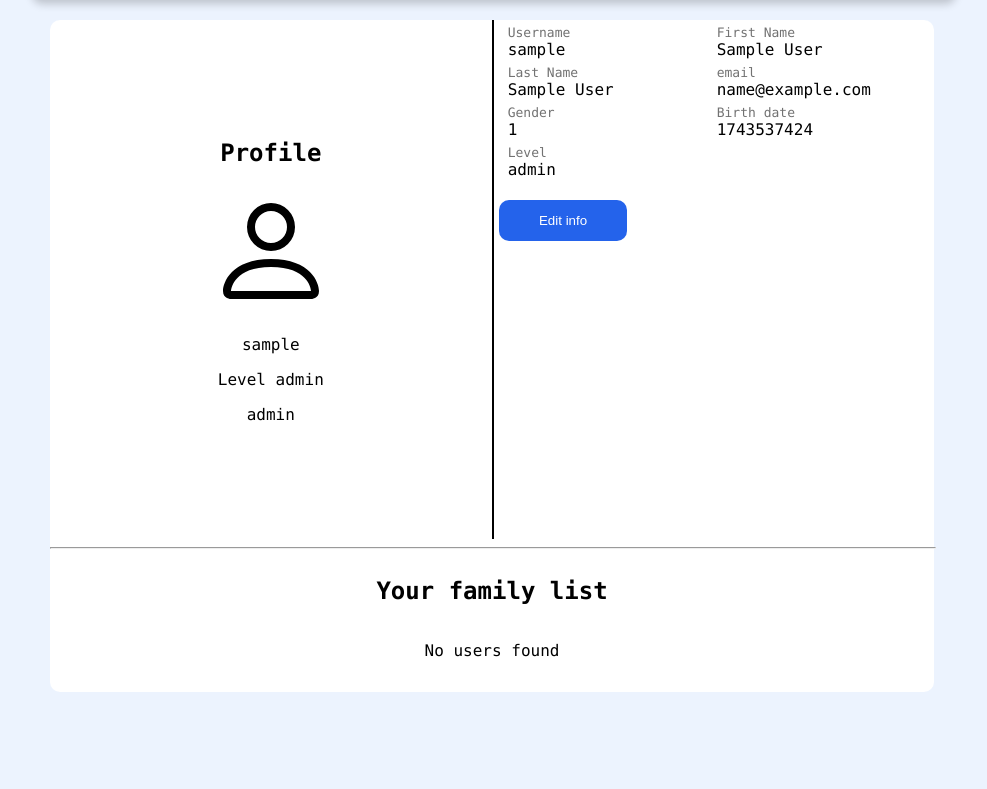
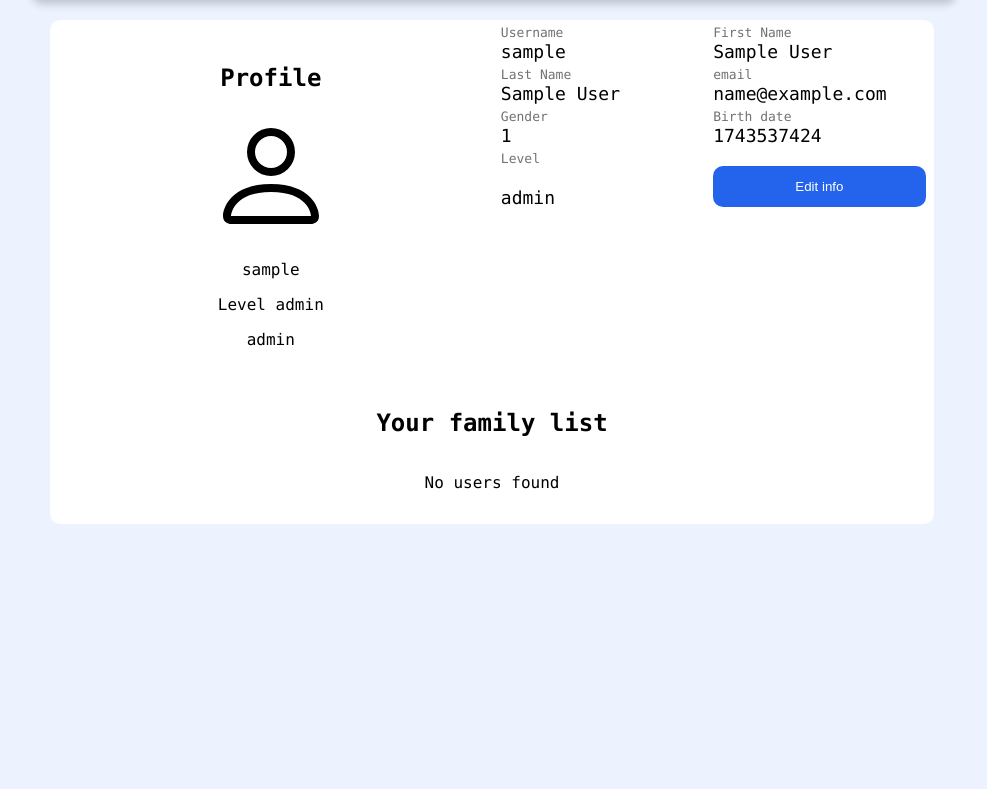
Before and after one commit to FelipeZani/Projet-DevWeb-IOT, a Flask app: page /profile in a window 1280 px wide. Shown: the part 85-874 px from the top of the page, without its empty margins (148-1135 px from the left). Run offline with Flask 3, Linux system fonts and the light colour scheme; the visitor is signed in with stand-in values (Sample User, id 1).

Commit message:
solving chrome compability issues

```diff
--- a/static/scripts/profile.js
+++ b/static/scripts/profile.js
@@ -6,6 +6,7 @@ function displayForm(button, index) {
 
     let formList = document.getElementsByClassName('change-info-form');
     let displayChanges = document.getElementsByClassName('display-changes');
+    let formArray = Array.from(formList);
 
     if (!button || !displayChanges[index]) {
         console.error('Invalid button or display-changes element');
@@ -17,7 +18,6 @@ function displayForm(button, index) {
     button.classList.add('hide');
     displayChanges[index].classList.remove('hide');
 
-    let formArray = Array.from(formList);
 
     if (index === 1) {
         formArray.forEach(element => {
--- a/static/styles/base_layout.css
+++ b/static/styles/base_layout.css
@@ -5,7 +5,10 @@
     height: 300dvh;
   }
 
-  body:has(input[type=checkbox]:checked) {
+  body:has(input[type=checkbox]:checked),
+  body:has(#signUpFrmBtn:focus),
+  body:has(#logInFrmBtn:focus)
+  {
     overflow-y: hidden;
   }
 
@@ -14,6 +17,7 @@
     border: none;
     color: white;
     cursor: pointer;
+    border-radius: 10px;
 
   }
 
--- a/static/styles/profile.css
+++ b/static/styles/profile.css
@@ -28,12 +28,17 @@
 .change-info-form input{
     height: 40px;
     max-width: 276.5px;
+    border: 0.2px solid gray;
+    margin-bottom: 2px;
+    background-color: #E8F0FE;
+
 }
 .change-info-form button{
     margin-top: 10px;
     height: 40px;
     max-width: 285px;
 }
+
 .red-btn{
     background-color: red;
 }
@@ -73,11 +78,6 @@
 
 }
 
-#user-info-container{
-    border-left-style: solid;
-    border-left-width: 2px;
-        padding-left: 5px;
-}
 #user-container{
     display: grid;
     grid-template-columns: 1fr 1fr;
@@ -85,7 +85,11 @@
     align-items: center;
 }
 #change-info-container{
+    display: grid;
+    grid-template-columns: 1fr 1fr;
+    align-items: end;
     width: 50%;
+    column-gap: 20px;
 }
 #user-banner{
     text-align: center;
@@ -102,12 +106,8 @@
     overflow: auto;
 }
 
-#separator-family-container{
-    width:100%;
-    grid-column: span 2;
-}
-.family-banner{
-    font-size: x-large;
+.family-banner, #user-info-container label {
+    font-size: large;
 }
 
 @media (max-width: 768px) {
--- a/templates/profile.html
+++ b/templates/profile.html
@@ -91,14 +91,15 @@
           <label>Level</label>
           <label>{{session["level"]}}</label>
         </div>
+        <button class="custom-button display-changes" id="edit-info-button" onclick="displayForm(this,1)">Edit info</button>
+        <button class="custom-button red-btn display-changes hide" id="cancel-info-button" onclick="displayForm(this,0)">Cancel</button>
       </div>
 
       {% if request.args.get('message') %}
         <p style="color:red">{{ request.args.get('message') }}</p>
       {% endif %}
 
-      <button class="custom-button display-changes" id="edit-info-button" onclick="displayForm(this,1)">Edit info</button>
-      <button class="custom-button red-btn display-changes hide" id="cancel-info-button" onclick="displayForm(this,0)">Cancel</button>
+
       <div id="change-info-container">
         <form action="{{ url_for('change_email') }}" method="POST" class="change-info-form hide-form" >
 
@@ -125,7 +126,6 @@
 
 
     </div>
-    <hr id="separator-family-container"/>
     <div id="family-container">
       <h2>Your family list</h2>
       <ul>
```
Also changed, not shown: static/scripts/home.js (+4 -4 lines), static/styles/home.css (line endings or trailing spaces).
